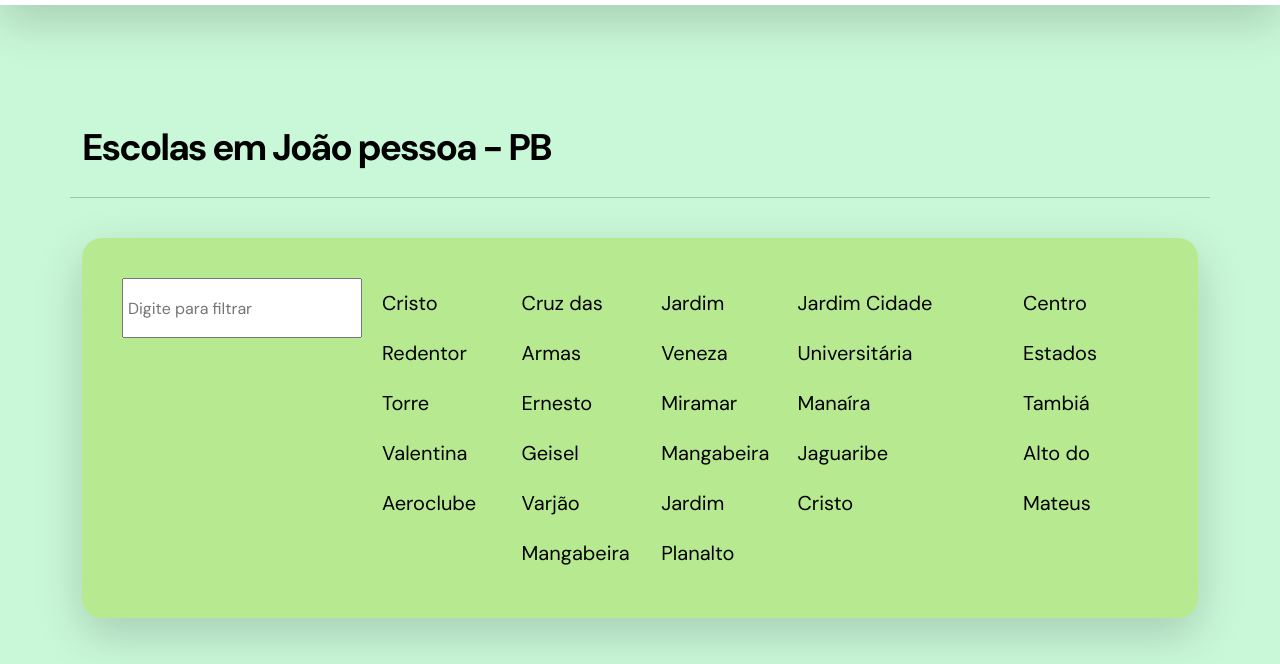
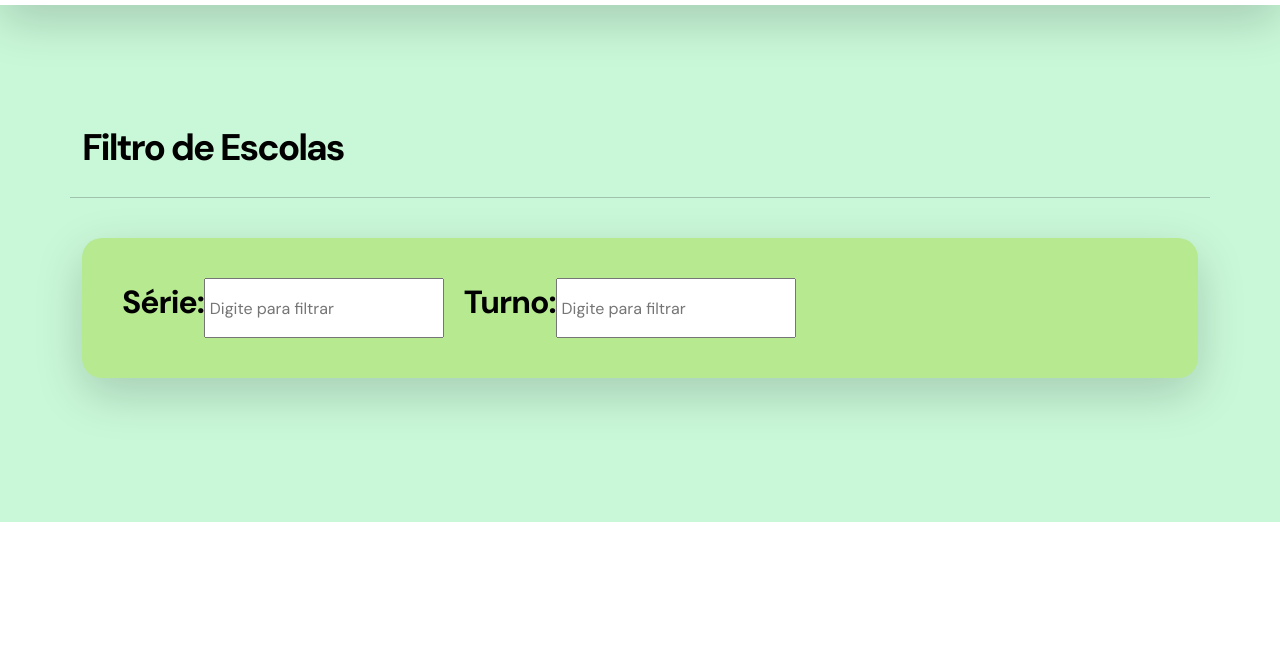
Before and after one commit to Ceboladequeijo/MatriculaJa---PJ, a website: page public/html/visualiz-escolas.html in a window 1280 px wide. Shown: the part 76-740 px from the top of the page. Drawn offline with Linux system fonts and the light colour scheme; no server answers.

Commit message:
Começo da filtragem

```diff
--- a/public/html/visualiz-escolas.html
+++ b/public/html/visualiz-escolas.html
@@ -52,7 +52,7 @@ Free Bootstrap 5 HTML Template
             <div class="container">
                 <div class="row">
                     <div class="col-lg-10 col-12 text-start" style="position: relative; top: 0; left: 0;">
-                        <h2 style="margin-top: 0; font-size: 37px;">Escolas em João pessoa - PB</h2>
+                        <h2 style="margin-top: 0; font-size: 37px;">Filtro de Escolas</h2>
                     </div>
                   <hr style="margin-top: 20px; margin-bottom: 40px;">
 
@@ -60,38 +60,12 @@ Free Bootstrap 5 HTML Template
                     <div class="bloco about-thumb shadow-lg" style="background-color: #B7EA90;">
                         <div class="col-15 d-flex justify-content-center align-self-center position-center">
                             <div class="search-box">
+                                <h4>Série:</h4>
                                 <input type="text" placeholder="Digite para filtrar" style="width: 240px;height: 60px">
                             </div>
-                            <div class="categories">
-                                <span>Cristo Redentor</span>
-                                <span>Torre</span>
-                                <span>Valentina</span>
-                                <span>Aeroclube</span>
-                            </div>
-                          <div class="categories">
-                              <span>Cruz das Armas</span>
-                              <span>Ernesto Geisel</span>
-                              <span>Varjão</span>
-                              <span>Mangabeira</span>
-                          </div>
-                          <div class="categories">
-                              <span>Jardim Veneza</span>
-                              <span>Miramar</span>
-                              <span>Mangabeira</span>
-                              <span>Jardim Planalto</span>
-                          </div>
-                          <div class="categories">
-                              <span>
-                                Jardim Cidade Universitária</span>
-                              <span>Manaíra</span>
-                              <span>Jaguaribe</span>
-                              <span>Cristo</span>
-                          </div>
-                          <div class="categories">
-                              <span>Centro</span>
-                              <span>Estados</span>
-                              <span>Tambiá</span>
-                              <span>Alto do Mateus</span>
+                            <div class="search-box">
+                              <h4>Turno:</h4>
+                              <input type="text" placeholder="Digite para filtrar" style="width: 240px;height: 60px">
                           </div>
                           </div>
                         </div>
```
